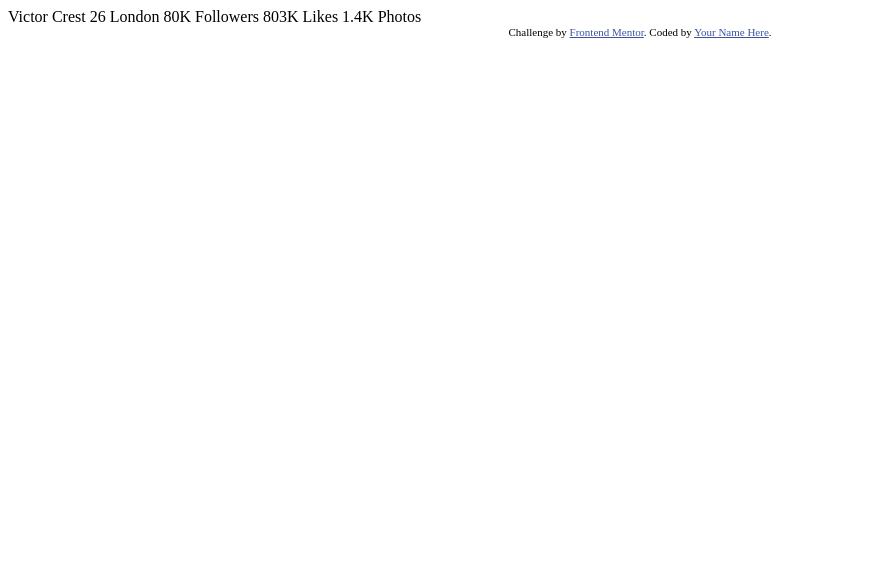
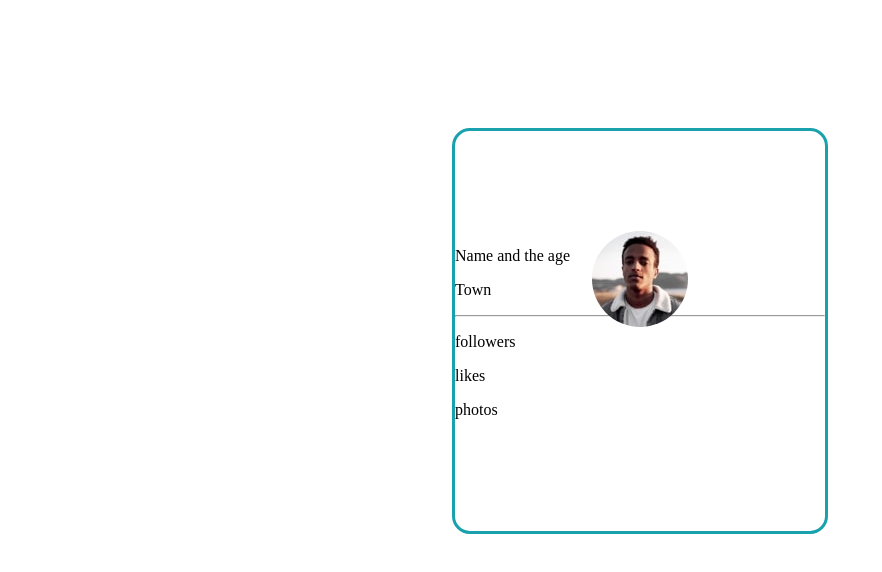
Before and after one commit to ahmadEssam77/profile-card-component, a plain HTML site: page index.html in a window 1280 px wide. Shown: the whole page, without its empty margins (0-882 px from the left). Drawn offline with Linux system fonts and the light colour scheme.

Commit message:
initial the card and centralize the pp

```diff
--- a/index.html
+++ b/index.html
@@ -5,31 +5,22 @@
   <meta name="viewport" content="width=device-width, initial-scale=1.0"> <!-- displays site properly based on user's device -->
 
   <link rel="icon" type="image/png" sizes="32x32" href="./images/favicon-32x32.png">
+  <link rel="stylesheet" href="mediaQuery.css">
+  <link rel="stylesheet" href="style.css">
 
   <title>Frontend Mentor | Profile card component</title>
-
-  <!-- Feel free to remove these styles or customise in your own stylesheet 👍 -->
-  <style>
-    .attribution { font-size: 11px; text-align: center; }
-    .attribution a { color: hsl(228, 45%, 44%); }
-  </style>
 </head>
 <body>
-  Victor Crest
-  26
-  London
-
-  80K
-  Followers
-
-  803K
-  Likes
-
-  1.4K
-  Photos
-  <div class="attribution">
-    Challenge by <a href="https://www.frontendmentor.io?ref=challenge" target="_blank">Frontend Mentor</a>.
-    Coded by <a href="#">Your Name Here</a>.
+  <div class="card">
+    <div class="image-container">
+      <img src="images/image-victor.jpg" alt="PP" class="pp">
+    </div>
+    <p>Name and the age</p>
+    <p>Town</p>
+    <hr>
+    <p>followers</p>
+    <p>likes</p>
+    <p>photos</p>
   </div>
 </body>
 </html>
--- /dev/null
+++ b/mediaQuery.css
@@ -0,0 +1,11 @@
+/* Mobo and Desktop screens */
+
+@media only screen and (max-width: 375px) {
+    .card {
+        width: 340px;
+        height: 400px;
+        border: 3px solid hsl(185, 75%, 39%);
+        border-radius: 18px;
+        margin: 20% auto;
+    }
+}
--- /dev/null
+++ b/style.css
@@ -0,0 +1,28 @@
+body {
+    margin: 0;
+    box-sizing: border-box;
+    /* background-image: url(images/bg-pattern-bottom.svg);
+    background-repeat: repeat;
+    background-size: cover; */
+    /* background-position:  */
+}
+
+/* Card Container */
+.card {
+    width: 370px;
+    height: 400px;
+    border: 3px solid hsl(185, 75%, 39%);
+    border-radius: 18px;
+    margin: 10% auto;
+}
+
+/* PP */
+.image-container {
+    text-align: center;
+    position: relative;
+    top: 100px;
+}
+
+.pp {
+    border-radius: 50%;
+}
```
